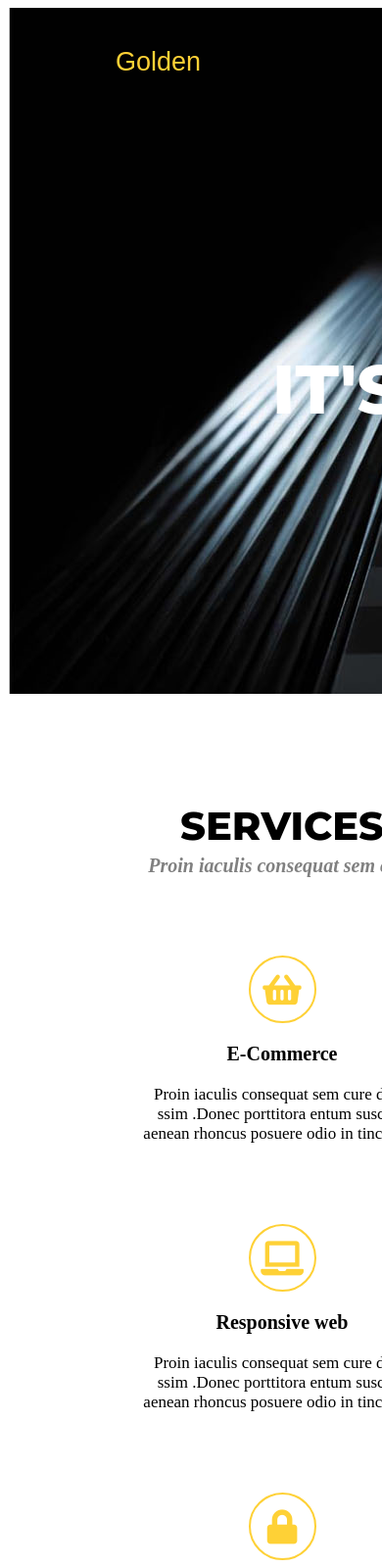
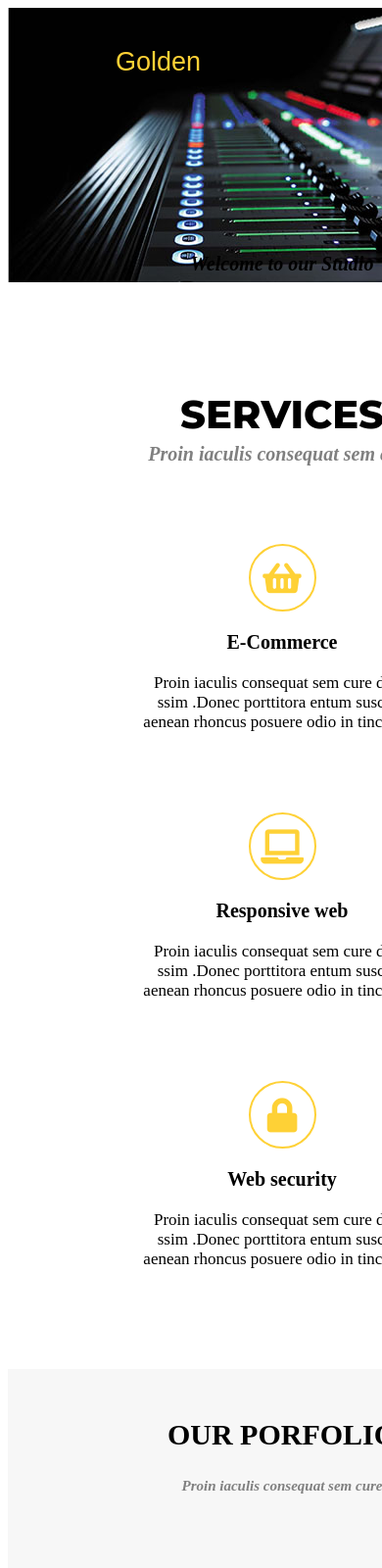
Before and after one commit to DawidWolas/Task-Runner, a website: page index.html in a window 390 px wide. Shown: the top 1600 px of the page at 98% size. Drawn offline with Linux system fonts and the light colour scheme; a web font is replaced by a local one.

Commit message:
add responsive

```diff
--- a/sass/style.scss
+++ b/sass/style.scss
@@ -175,7 +175,7 @@
     text-align: center;
     justify-content:space-around ;
     margin: 30px 30px 30px 90px;
-    flex-direction: column;
+
 
 
   }
@@ -227,20 +227,55 @@
    }
 
    @media (max-width :767px) {
+       body{
+           width: 560px;
+
     .portfolio {
         background-color: #f7f7f7;
-        width: 40%;
+        width: 560px;
         flex-direction: column;
+        justify-content: space-between;
+
         .port-title{
-        width: 40%;
-        margin: 50px 0 20px 80px;
-        padding: 60px;
-        text-align: center;}
+        width: 560px;
+        margin: 80px 0 20px 0;
+        text-align: center;
+        padding-top: 50px;
+        font-size: 30px;
+    }
+        .port-subtitle{
+            width: 560px;
+            margin: 0 50px 50px 0px;
+            text-align: center;
+            font-size: 15px;
+        }
+        .card{
+            text-align: center;
+            margin: 30px 30px 30px 130px;
+            flex-direction: column;
+
+        }
+    }
+     .services{
+         width: 560px;
      }
-     .services{
-         width: 40%;
+     .page-footer{
+         width: 519px;
      }
-
-
+     .splash{
+         background-image: url(/images/background-mobile.jpg);
+        object-fit:contain;
+        width: 560px;
+        height: 280px;
+        .page-title{
+            font-size: 20px;
+            color: black;
+            width: 560px;
+        }
+        .splash-inner{
+             width: 560px;
+}
+    }
+}
 
    }
```
Also changed, not shown: css/style.css, images/background-mobile.jpg (added), 1 other file.
